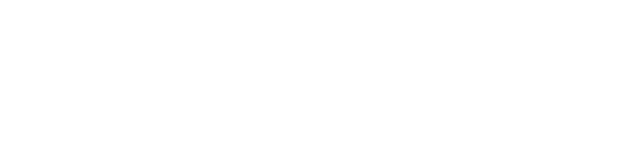
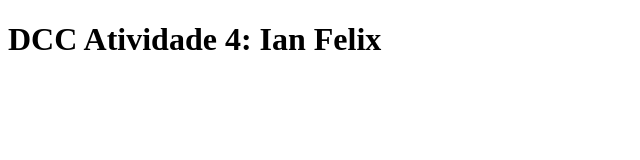
Before and after one commit to ufjf-dcc202/ufjf-dcc202-2023-3-a-atv4-ianfefe, a website: page index.html in a window 1280 px wide. Shown: the whole page, without its empty margins (0-640 px from the left). Drawn offline with Linux system fonts and the light colour scheme.

Commit message:
cria main com titulo e paragrafo

```diff
--- a/index.html
+++ b/index.html
@@ -6,6 +6,9 @@
     <title>DCC202 Atividade 4: Ian Felix</title>
 </head>
 <body>
-
+    <main>
+        <h1>DCC Atividade 4: Ian Felix</h1>
+        <p></p>
+    </main>
 </body>
 </html>
```
